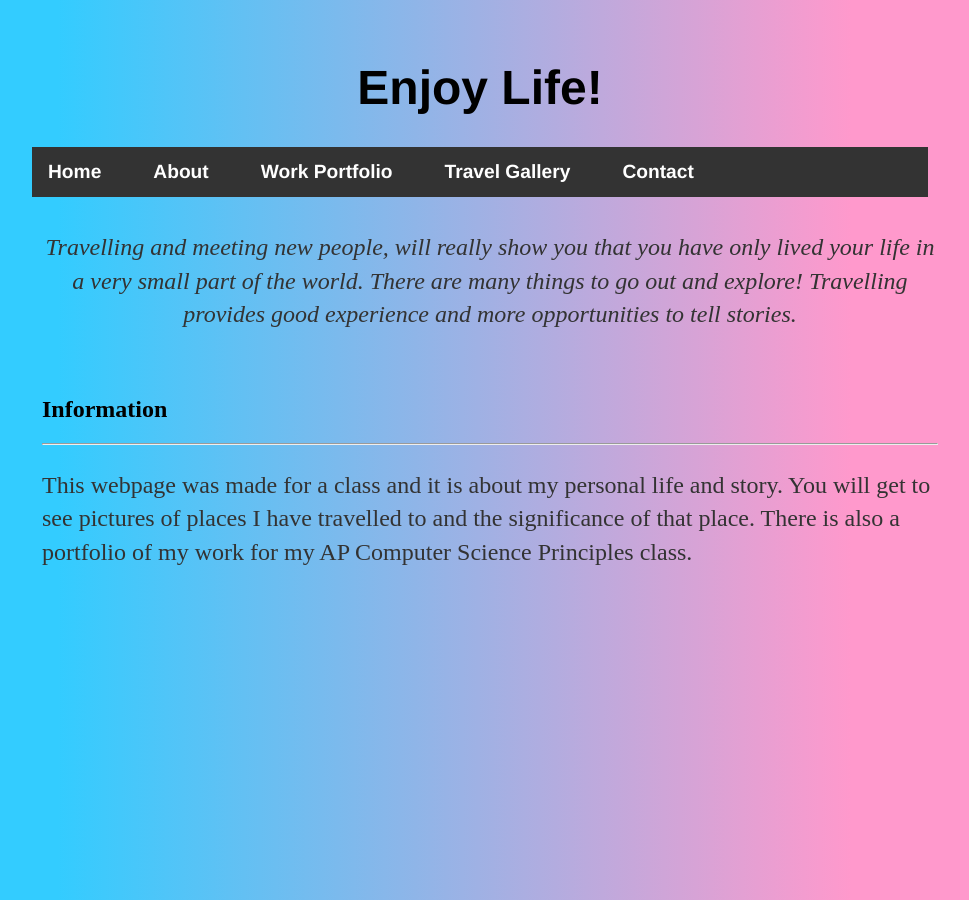
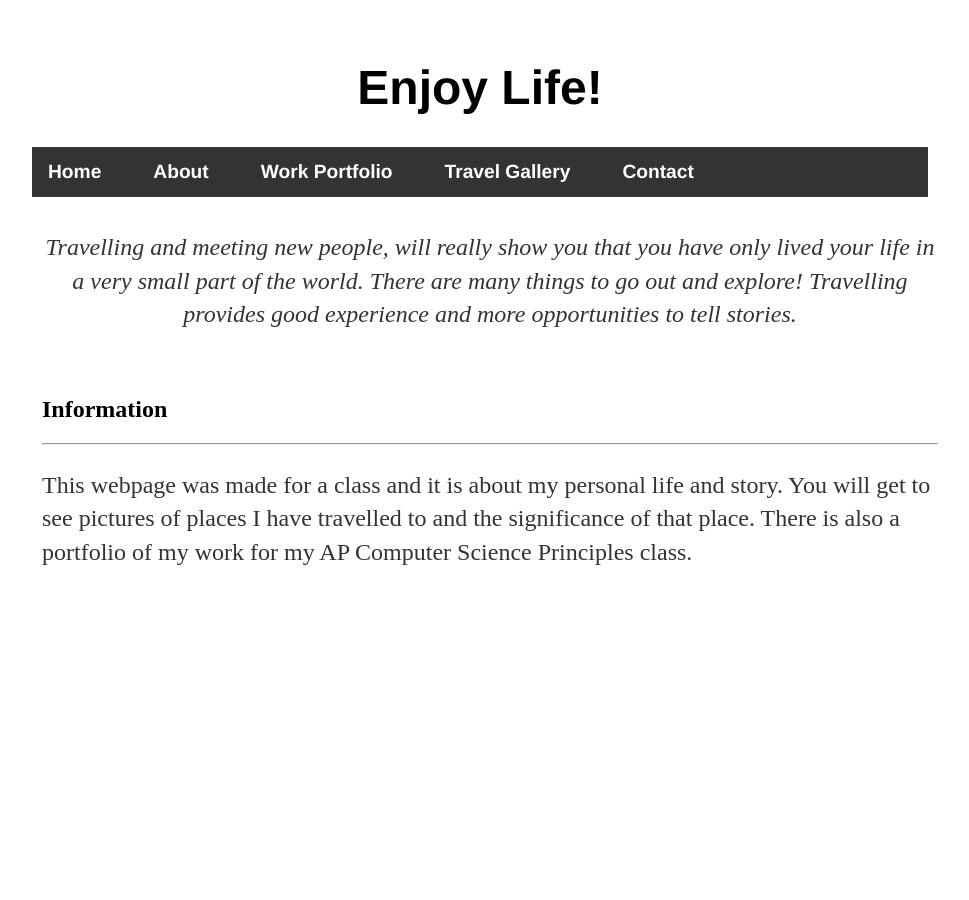
Before and after one commit to CNakano7/CNakano7.github.io, a Jekyll site: the page index.html, which Jekyll copies as it is, in a window 1280 px wide. Shown: the whole page, without its empty margins (160-1129 px from the left). Built offline with Jekyll 4.4.1, drawn with Linux system fonts in a browser that asks for light colours.

Commit message:
Update main.css

```diff
--- a/css/main.css
+++ b/css/main.css
@@ -65,7 +65,7 @@
   background-color: #111;
 }
 
-body {
+.gradient {
   height: 400px;
   background: linear-gradient(to right, #33ccff 17%, #ff99cc 79%)
 }
```
